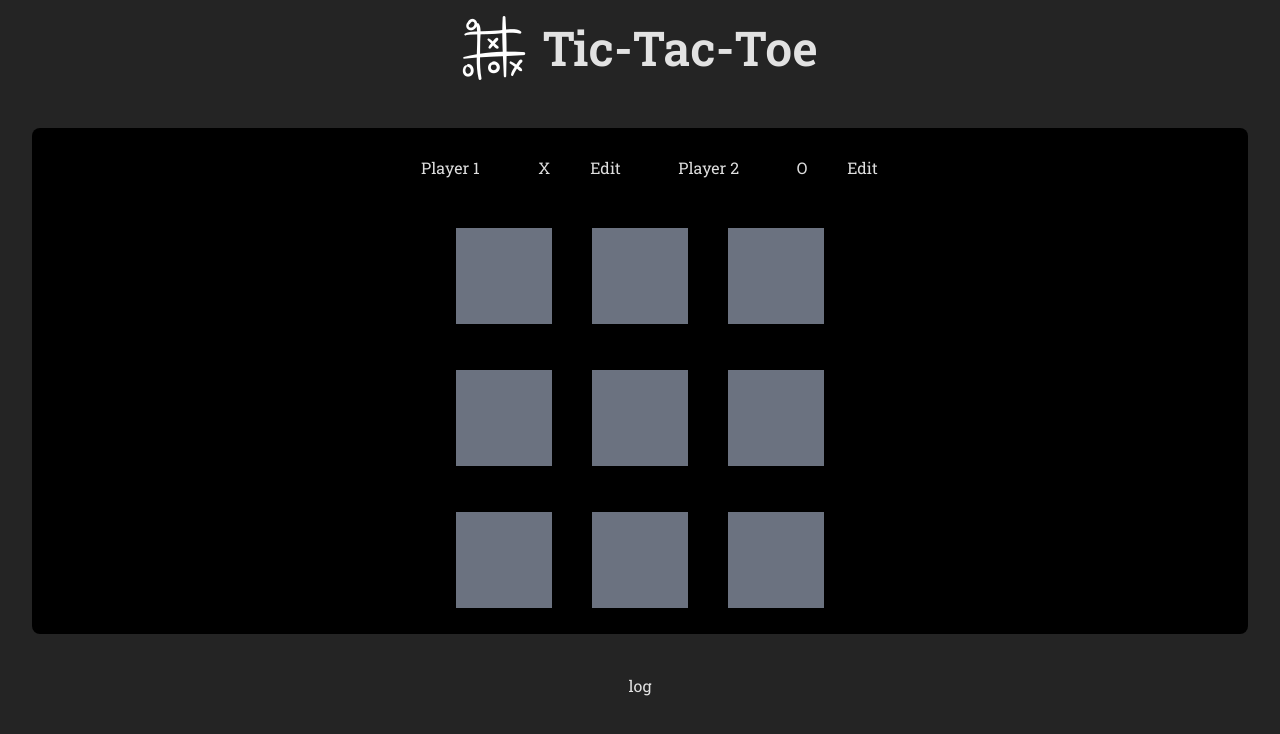
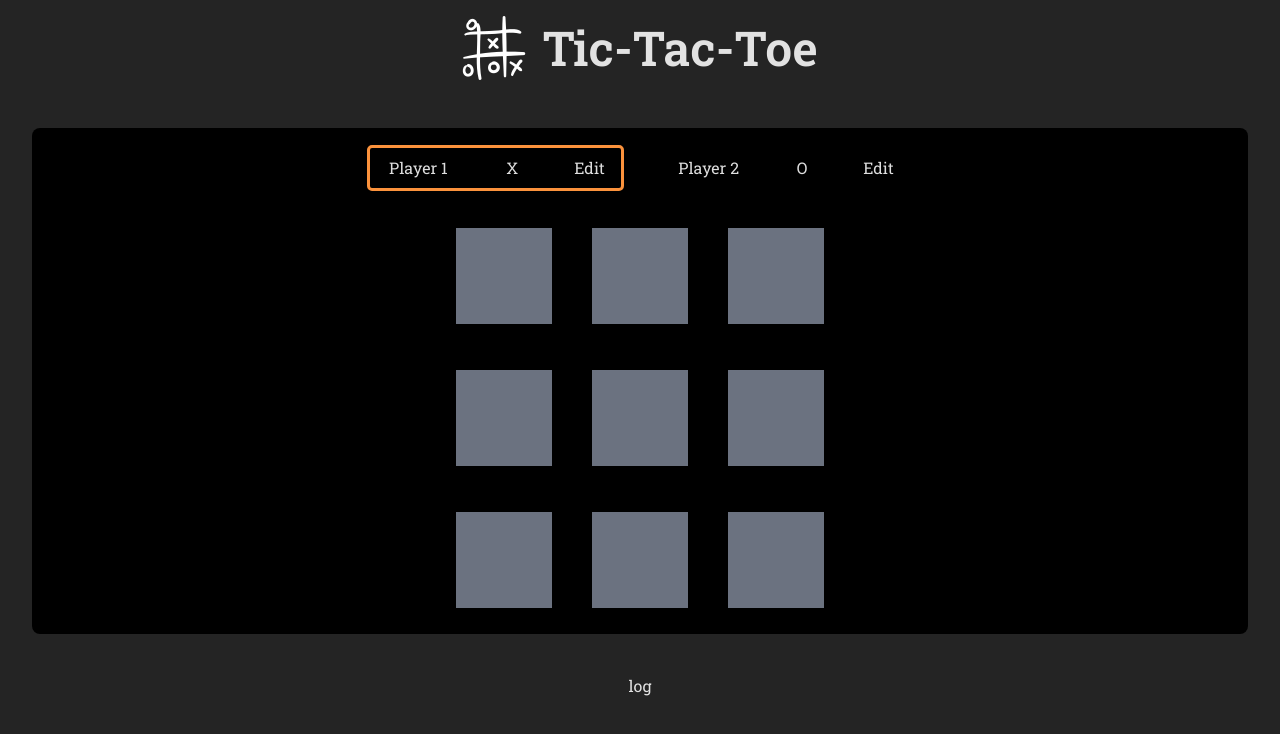
Before and after one commit to Asef00/tic-tac-toe, a React (Vite) app: page / in a window 1280 px wide. Shown: the top 734 px of the page. Built offline with nearby package versions, Linux system fonts and the light colour scheme.

Commit message:
feat: set active style for the current player

```diff
--- a/src/App.tsx
+++ b/src/App.tsx
@@ -18,8 +18,16 @@ function App() {
       <div className="rounded-lg bg-black p-5 mb-10">
         {/* players */}
         <ol className="flex gap-10 justify-center mb-10">
-          <Player initialName="Player 1" symbol="X" />
-          <Player initialName="Player 2" symbol="O" />
+          <Player
+            isActive={activePlayer === 'x'}
+            initialName="Player 1"
+            symbol="X"
+          />
+          <Player
+            isActive={activePlayer === 'o'}
+            initialName="Player 2"
+            symbol="O"
+          />
         </ol>
         {/* game board */}
         <GameBoard
--- a/src/components/Player.tsx
+++ b/src/components/Player.tsx
@@ -3,9 +3,10 @@ import { useState } from 'react'
 type Props = {
   initialName: string
   symbol: string
+  isActive: boolean
 }
 
-export default function Player({ initialName, symbol }: Props) {
+export default function Player({ initialName, symbol, isActive }: Props) {
   const [isEditing, setIsEditing] = useState(false)
   const [playerName, setPlayerName] = useState(initialName)
 
@@ -32,12 +33,16 @@ export default function Player({ initialName, symbol }: Props) {
   }
 
   return (
-    <li className="flex items-center gap-10">
+    <li
+      className={`flex items-center gap-10 rounded-sm duration-100 ${
+        isActive ? 'outline outline-orange-400' : ''
+      }`}
+    >
       {playerNameMarkup}
 
       {symbol}
       <button
-        className="hover:text-orange-500 duration-100"
+        className="hover:text-orange-500 duration-100 px-4"
         onClick={handleEditClick}
       >
         {isEditing ? 'Save' : 'Edit'}
```
